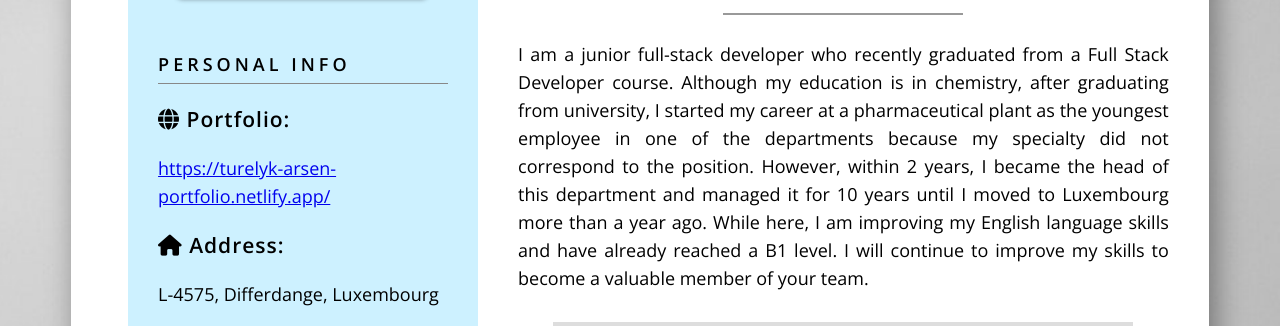
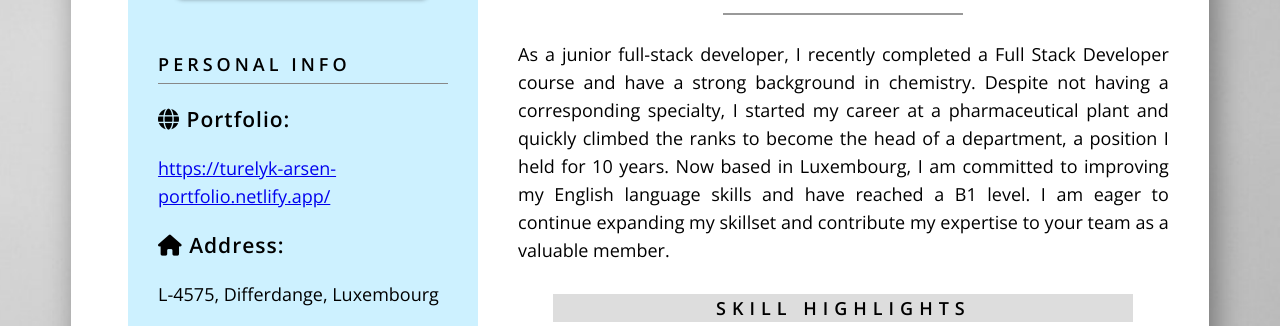
Before and after one commit to turelyk-arsen/CV, a plain HTML site: page index.html in a window 1280 px wide. Shown: the part 470-796 px from the top of the page. Drawn offline with nearby package versions, Linux system fonts and the light colour scheme.

Commit message:
23/03/2023 new summury

```diff
--- a/index.html
+++ b/index.html
@@ -96,7 +96,15 @@
         <div class="rela-block caps greyed">Summary</div>
         <div class="rela-block separator"></div>
         <p class="long-margin">
-          I am a junior full-stack developer who recently graduated from a Full
+          As a junior full-stack developer, I recently completed a Full Stack
+          Developer course and have a strong background in chemistry. Despite
+          not having a corresponding specialty, I started my career at a
+          pharmaceutical plant and quickly climbed the ranks to become the head
+          of a department, a position I held for 10 years. Now based in
+          Luxembourg, I am committed to improving my English language skills and
+          have reached a B1 level. I am eager to continue expanding my skillset
+          and contribute my expertise to your team as a valuable member.
+          <!-- I am a junior full-stack developer who recently graduated from a Full
           Stack Developer course. Although my education is in chemistry, after
           graduating from university, I started my career at a pharmaceutical
           plant as the youngest employee in one of the departments because my
@@ -104,7 +112,8 @@
           I became the head of this department and managed it for 10 years until
           I moved to Luxembourg more than a year ago. While here, I am improving
           my English language skills and have already reached a B1 level. I will
-          continue to improve my skills to become a valuable member of your team.
+          continue to improve my skills to become a valuable member of your team. -->
+
           <!-- I am a talented junior full stack developer who recently relocated
           from Ukraine to Luxembourg. While here, I am working on improving my
           English language skills and have already passed B1 level exams. I am
@@ -121,7 +130,8 @@
         <div class="rela-block separator"></div>
         <ul>
           <li>
-            I have experience in creating responsive designs using Figma and Adobe XD.
+            I have experience in creating responsive designs using Figma and
+            Adobe XD.
           </li>
           <li>
             Proficiency in programming languages such as JavaScript, Jquery,
```
